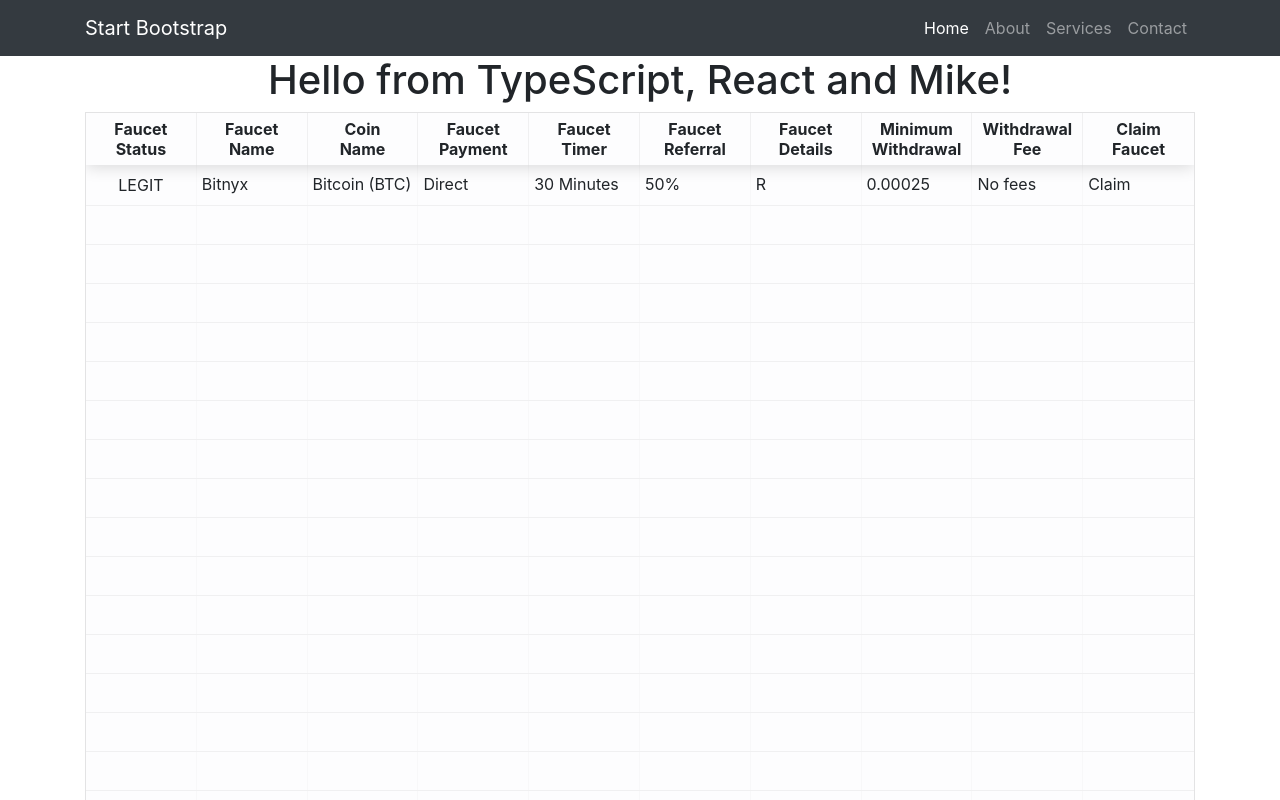
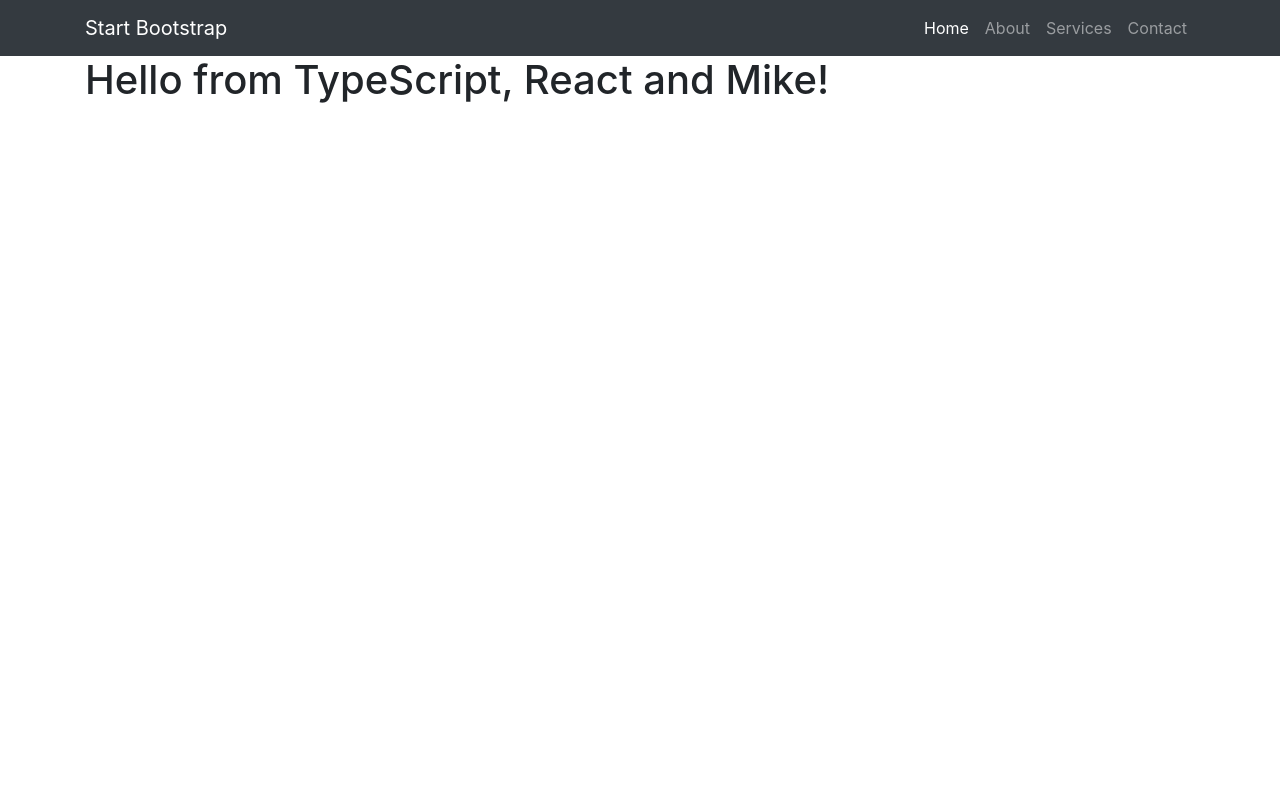
Before and after one commit to mikepattyn/whiskeypiekers, a React app: page / in a window 1280 px wide. Shown: the top 800 px of the page. Built offline with nearby package versions, Linux system fonts and the light colour scheme.

Commit message:
Revert "Added SectionOne component with a table and data for the table"
This reverts commit 81e25e609adf0faf175c4846a8602391dbf6221f.

```diff
--- a/src/Components/App.tsx
+++ b/src/Components/App.tsx
@@ -4,9 +4,6 @@ import { hot } from "react-hot-loader/root"
 export interface AppProps { compiler: string; framework: string; programmer: string; }
 
 const App = (props: AppProps) =>
-    <>
-        <h1 className="text-center">Hello from {props.compiler}, {props.framework} and {props.programmer}!</h1>
-        <div id="section-one"></div>
-    </>
+    <h1>Hello from {props.compiler}, {props.framework} and {props.programmer}!</h1>;
 
 export default hot(App)
--- a/src/Components/SectionOne/SectionOne.scss
+++ /dev/null
@@ -1,14 +0,0 @@
-div.rt-th {
-    div {
-        display:flex;
-        th { margin: 0 auto; }
-    }
-}
-div > td.faucet-status {
-    display: flex;
-    justify-content: center;
-    td.faucet-status {
-        text-transform: uppercase;
-        text-align: center;
-    }
-}
--- a/src/Components/SectionOne/SectionOne.tsx
+++ /dev/null
@@ -1,13 +0,0 @@
-import * as React from "react";
-import ReactTable, { Column } from "react-table";
-import 'react-table/react-table.css'
-import './SectionOne.scss'
-
-import { hot } from "react-hot-loader/root"
-
-export interface SectionOneTableProps { data: { Headers: Column<{}>[], Data: {}[] }};
-
-const SectionOne = (props: SectionOneTableProps) =>
-    <ReactTable className="table-hover table-light" columns={props.data.Headers} data={props.data.Data} />
-
-export default hot(SectionOne)
--- a/src/index.tsx
+++ b/src/index.tsx
@@ -5,28 +5,8 @@ import * as ReactDOM from "react-dom";
 import { NavigationBar } from "./Components/NavigationBar";
 import SharedLayout  from "./Components/SharedLayout";
 import App from "./Components/App";
-import SectionOne from "./Components/SectionOne/SectionOne";
 // End of component imports
 
-const tableData = {
-    Headers: [
-        { Header: <th><span>Faucet<br/>Status</span></th>, accessor: "faucet_status"},
-        { Header: <th><span>Faucet<br/>Name</span></th>, accessor: "faucet_name"},
-        { Header: <th><span>Coin<br/>Name</span></th>, accessor: "coin_name"},
-        { Header: <th><span>Faucet<br/>Payment</span></th>, accessor: "faucet_payment"},
-        { Header: <th><span>Faucet<br/>Timer</span></th>, accessor: "faucet_timer"},
-        { Header: <th><span>Faucet<br/>Referral</span></th>, accessor: "faucet_referral"},
-        { Header: <th><span>Faucet<br/>Details</span></th>, accessor: "faucet_details"},
-        { Header: <th><span>Minimum<br/>Withdrawal</span></th>, accessor: "minimum_withdrawal"},
-        { Header: <th><span>Withdrawal<br/>Fee</span></th>, accessor: "withdrawal_fee"},
-        { Header: <th><span>Claim<br/>Faucet</span></th>, accessor: "claim_faucet"}
-    ],
-    Data: [
-        { faucet_status: <td className="faucet-status">LEGIT</td>, faucet_name: "Bitnyx", coin_name: "Bitcoin (BTC)", faucet_payment: "Direct", faucet_timer: "30 Minutes", faucet_referral: "50%", faucet_details: "R", minimum_withdrawal: 0.00025000, withdrawal_fee: "No fees", claim_faucet: "Claim" },
-    ]
-}
-
-ReactDOM.render(<NavigationBar />, document.getElementById("navigation")); // Add navigationbar
+ReactDOM.render(<NavigationBar />, document.getElementById("navigation"));
 ReactDOM.render(<SharedLayout />, document.getElementById("root")); // Add a shared layout to root
 ReactDOM.render(<App compiler="TypeScript" framework="React" programmer="Mike" />, document.getElementById("mainLayout")); // Add the app layout to shared layout
-ReactDOM.render(<SectionOne data={tableData} />, document.getElementById("section-one")) // Add component to section-one div
```
